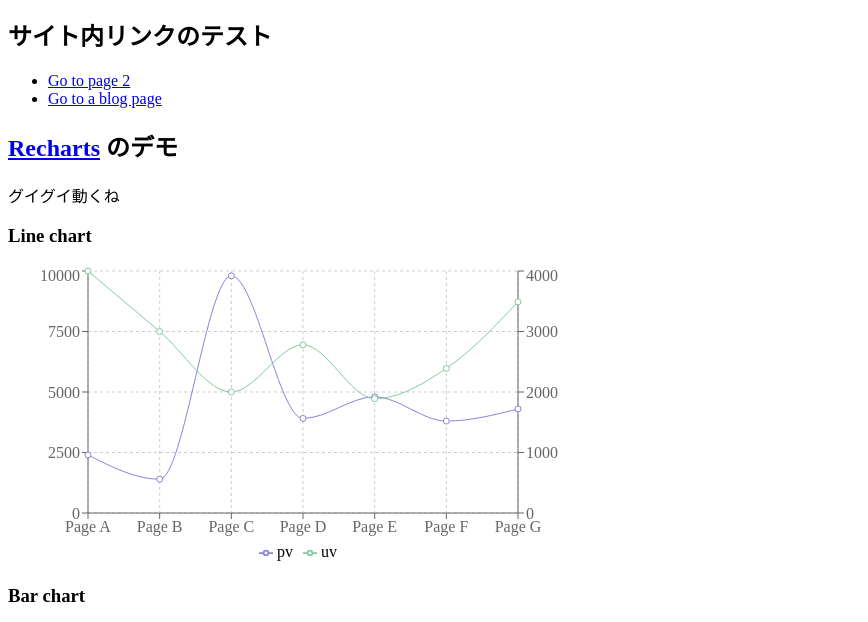
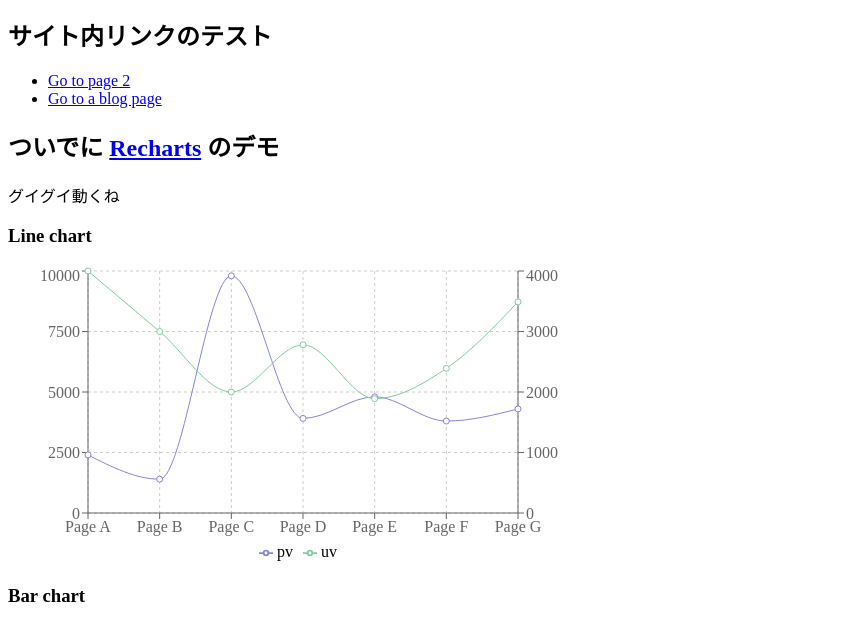
Before and after one commit to boarnasia/netlify-test, a Gatsby site: page / in a window 1280 px wide. Shown: the part 116-738 px from the top of the page, without its empty margins (0-868 px from the left). Built offline with nearby package versions, Linux system fonts and the light colour scheme; Gatsby itself is replaced by a stand-in of ours.

Commit message:
update: index text

```diff
--- a/src/pages/index.js
+++ b/src/pages/index.js
@@ -141,7 +141,7 @@ const IndexPage = () => (
       <li><Link to="/blog/2018-04-12-test/">Go to a blog page</Link></li>
     </ul>
 
-    <h2><a href="http://recharts.org/en-US" target="_blank">Recharts</a> のデモ</h2>
+    <h2>ついでに <a href="http://recharts.org/" target="_blank">Recharts</a> のデモ</h2>
 
     <p>グイグイ動くね</p>
 
```
